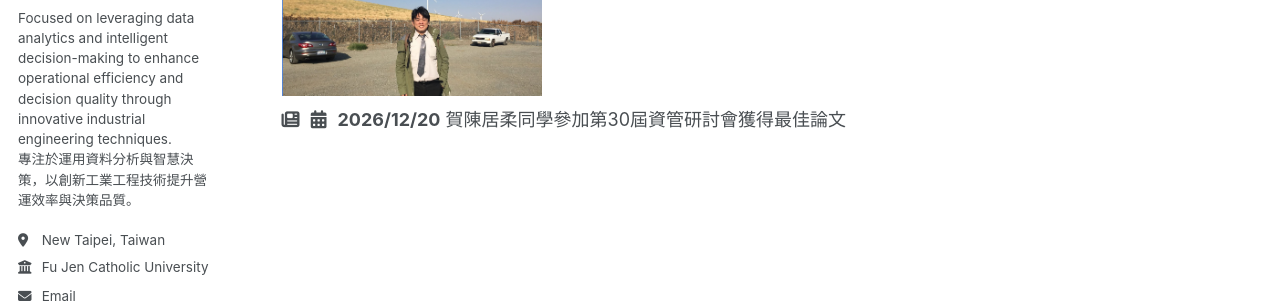
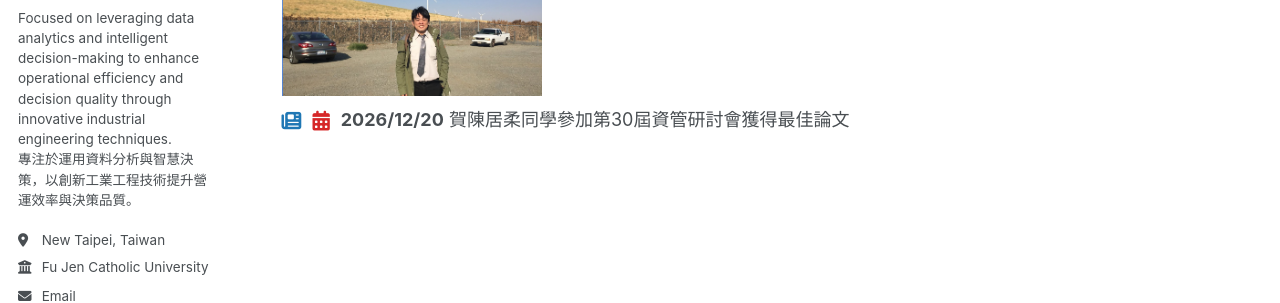
Before and after one commit to kbhuang188/kbhuang188.github.io, a Jekyll site: the page built from _pages/news.md, in a window 1280 px wide. Shown: the part 409-712 px from the top of the page. Built offline with Jekyll 4.4.1, drawn with Linux system fonts in a browser that asks for light colours; some web fonts are replaced; a script bundle is joined from its source files by our own code; library files that are not in the unit come from our copies.

Commit message:
Update news.md

```diff
--- a/_pages/news.md
+++ b/_pages/news.md
@@ -12,7 +12,8 @@ permalink: /news/
 </div>
 
 <div class="news-meta">
-  <i class="far fa-newspaper"></i>
-  <i class="far fa-calendar-alt"></i>
-  <strong>2026/12/20</strong> 賀陳居柔同學參加第30屆資管研討會獲得最佳論文
+  <i class="far fa-newspaper news-icon news-icon-news"></i>
+  <i class="far fa-calendar-alt news-icon news-icon-date"></i>
+  <strong>2026/12/20</strong>
+  賀陳居柔同學參加第30屆資管研討會獲得最佳論文
 </div>
```
